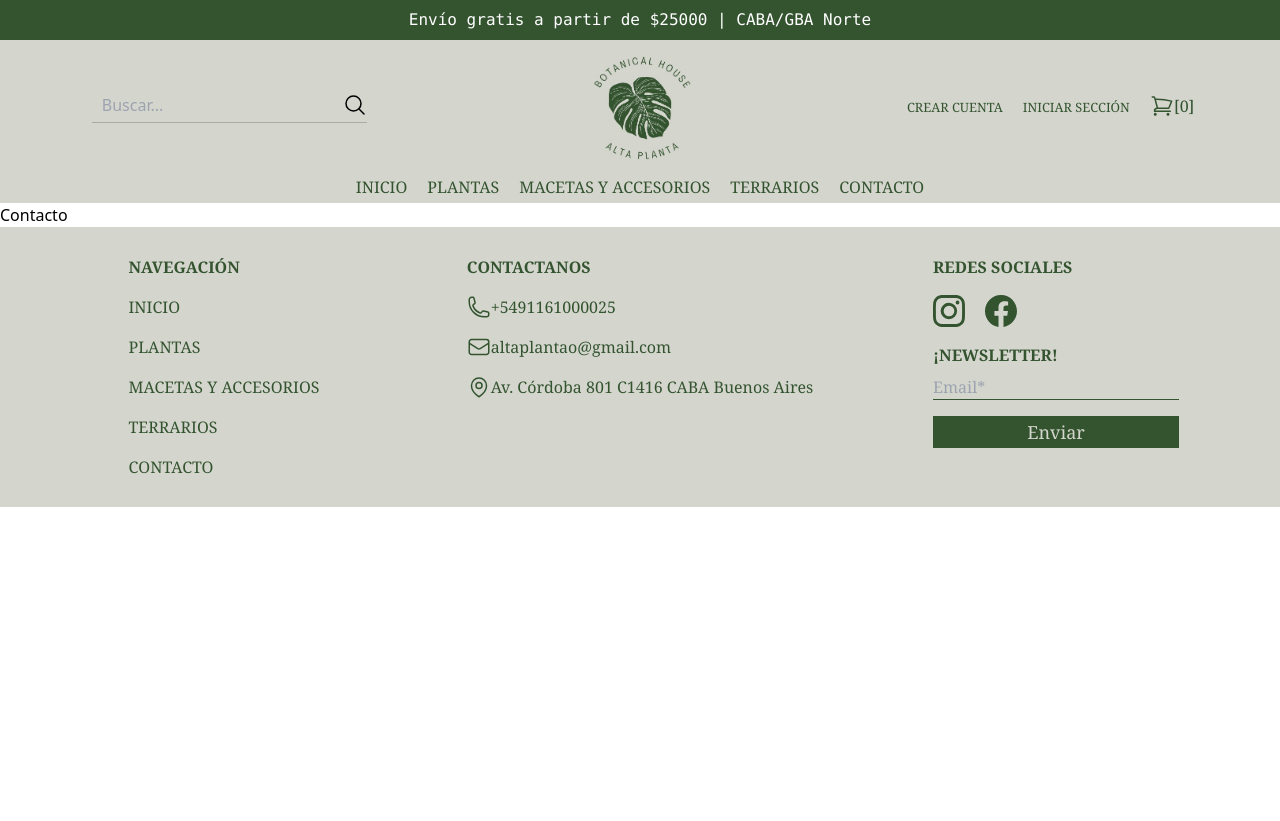
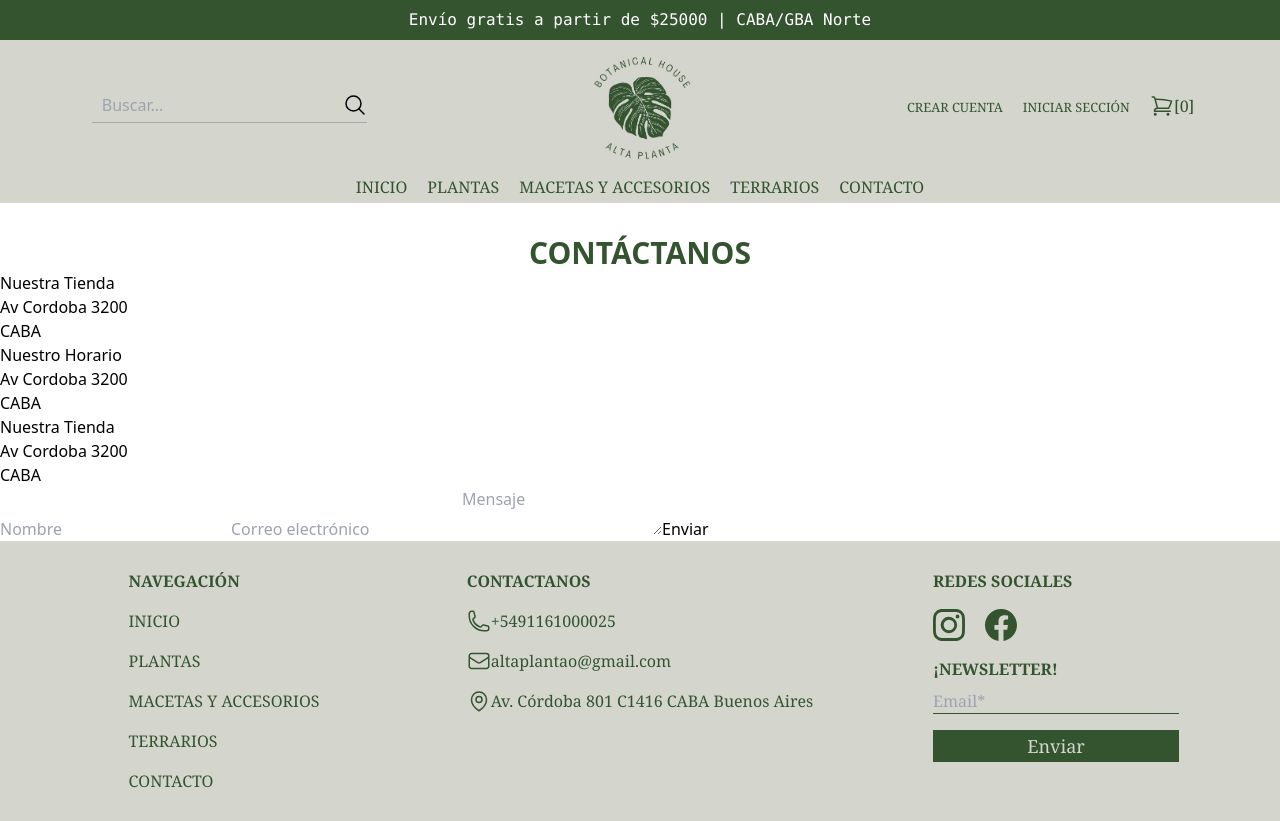
Before and after one commit to DuvanAndrade/altaPlantaReact, a React (Vite) app: page /contacto in a window 1280 px wide. Before the commit the page ends 800 px from the top, so only its background shows below. Built offline with nearby package versions, Linux system fonts and the light colour scheme.

Commit message:
se arreglo el link que accedia al detalle del protdcto ya que no funcionaba

```diff
--- a/src/App.jsx
+++ b/src/App.jsx
@@ -15,13 +15,13 @@ function App() {
       <Navbar/>
       <Routes>
         <Route path='/' element={<HomePage/>}/>
-        <Route path='/productos' element={<ItemListContainer greeting={"NUESTROS PRODUCTOS"}/>}/>
-        <Route path='/productos/:categoria' element={<ItemListContainer greeting={"NUESTROS PRODUCTOS"}/>}/>
-        <Route path='/item/:itemId' element={ <ItemDetailContainer /> } />
-        <Route path='/contacto' element={<Contacto/>}/>
+        <Route path='productos' element={<ItemListContainer greeting={"NUESTROS PRODUCTOS"}/>}/>
+        <Route path='productos/:categoria' element={<ItemListContainer greeting={"NUESTROS PRODUCTOS"}/>}/>
+        <Route path='item/:itemId' element={ <ItemDetailContainer /> } />
+        <Route path='contacto' element={<Contacto/>}/>
 
-        <Route path='/not-found' element={<h1 className='text-center text-verdePrincipal text-5xl pt-9 pb-40'>Not Found...</h1>}/>
-        <Route path='*' element={<Navigate to={'/not-found'}/>}/>
+        <Route path='not-found' element={<h1 className='text-center text-verdePrincipal text-5xl pt-9 pb-40'>Not Found...</h1>}/>
+        <Route path='*' element={<Navigate to={'not-found'}/>}/>
       </Routes>
 
       <Footer/>
--- a/src/components/Contacto/Contacto.jsx
+++ b/src/components/Contacto/Contacto.jsx
@@ -1,7 +1,48 @@
+import { useState } from "react";
 const Contacto = () =>{
+    const [nombre, setNombre] = useState("");
+    const [email, setEmail] = useState("");
+    const [mensaje, setMensaje] = useState("");
+
+
     return(
         <>
-            <h1>Contacto</h1>
+            <h1 className="text-verdePrincipal font-bold text-center pt-8 text-3xl">CONTÁCTANOS</h1>
+            <section>
+                <div>
+                    <h2>Nuestra Tienda</h2>
+                    <p>Av Cordoba 3200</p>
+                    <p>CABA</p>
+                </div>
+                <div>
+                    <h2>Nuestro Horario</h2>
+                    <p>Av Cordoba 3200</p>
+                    <p>CABA</p>
+                </div>
+                <div>
+                    <h2>Nuestra Tienda</h2>
+                    <p>Av Cordoba 3200</p>
+                    <p>CABA</p>
+                </div>
+
+            </section>
+
+            <form>
+                <input type="text" placeholder="Nombre" value={nombre} onChange={(e) => setNombre(e.target.value)}/>
+      <input
+        type="email"
+        placeholder="Correo electrónico"
+        value={email}
+        onChange={(e) => setEmail(e.target.value)}
+      />
+      <textarea
+        placeholder="Mensaje"
+        value={mensaje}
+        onChange={(e) => setMensaje(e.target.value)}
+      />
+      <button type="submit">Enviar</button>
+    </form>
+
         </>
     )
 
--- a/src/components/ItemCard/ItemCard.jsx
+++ b/src/components/ItemCard/ItemCard.jsx
@@ -8,9 +8,9 @@ const ItemCard = ({item}) => {
       <img className="img__product" src={item.img} alt={item.name} />
       <h3 className="text-xl font-serif font-light pt-4">{item.name}</h3>
       <p className="text-lg font-sans font-bold pb-2">Precio: ${item.price}</p>
-      <Botones text="Ver más">
-        <Link to={`/item/${item.id}`}></Link>
-      </Botones>
+
+        <Link to={`/item/${item.id}`}><Botones text="Ver más"/></Link>
+
     </article>
   );
 };
--- a/src/components/ItemDetailContainer/ItemDetailContainer.jsx
+++ b/src/components/ItemDetailContainer/ItemDetailContainer.jsx
@@ -22,7 +22,7 @@ const ItemDetailContainer = () =>{
 
           <main className="main__container font-serif text-center p-10 text-verdePrincipal font-semibold ">
             {loading ? (
-             <h2 className="text-center text-4xl mt-8">Cargando...</h2>
+             <h2 className="text-center text-2xl mt-4 mb-20">Cargando...</h2>
             ) : (
               <ItemDetail item={item}/>
             )}
--- a/src/components/ItemListContainer/ItemListContainer.jsx
+++ b/src/components/ItemListContainer/ItemListContainer.jsx
@@ -15,7 +15,7 @@ const ItemListContainer = ({greeting}) =>{
             </div>
             {
                 loading
-                    ? <h2 className="text-center text-2xl mt-8">Cargando...</h2>
+                    ? <h2 className="text-center text-2xl mt-8 mb-10">Cargando...</h2>
                     : <ItemList productos={productos}/>
             }
         </main>
--- /dev/null
+++ b/src/components/SubMenu/SubMenu.jsx
@@ -0,0 +1,25 @@
+import React, { useState } from "react";
+
+const Submenu = () => {
+  const [abierto, setAbierto] = useState(false);
+
+  const handleClick = () => {
+    setAbierto(!abierto);
+  };
+
+  return (
+    <div>
+      <button onClick={handleClick}>
+        {abierto ? "Cerrar" : "Abrir"} submenú
+      </button>
+      {abierto && (
+        <ul>
+          <li>Plantas Interior</li>
+          <li>Plantas Exterior</li>
+        </ul>
+      )}
+    </div>
+  );
+};
+
+export default Submenu;
--- a/src/mock/data.js
+++ b/src/mock/data.js
@@ -200,7 +200,7 @@ export const DATA = [
     },
     {
         id: 21,
-        name: 'Maceta Colgante de Macrame',
+        name: 'Maceta Colgante Macrame',
         price: 1500,
         img: '/img/macetas/mColganteMacrame.jpg',
         description: ``,
@@ -218,7 +218,7 @@ export const DATA = [
     },
     {
         id: 23,
-        name: 'Maceta Colgante de Madera',
+        name: 'Maceta Colgante Madera',
         price: 1500,
         img: '/img/macetas/mColganteMadera.png',
         description: ``,
```
